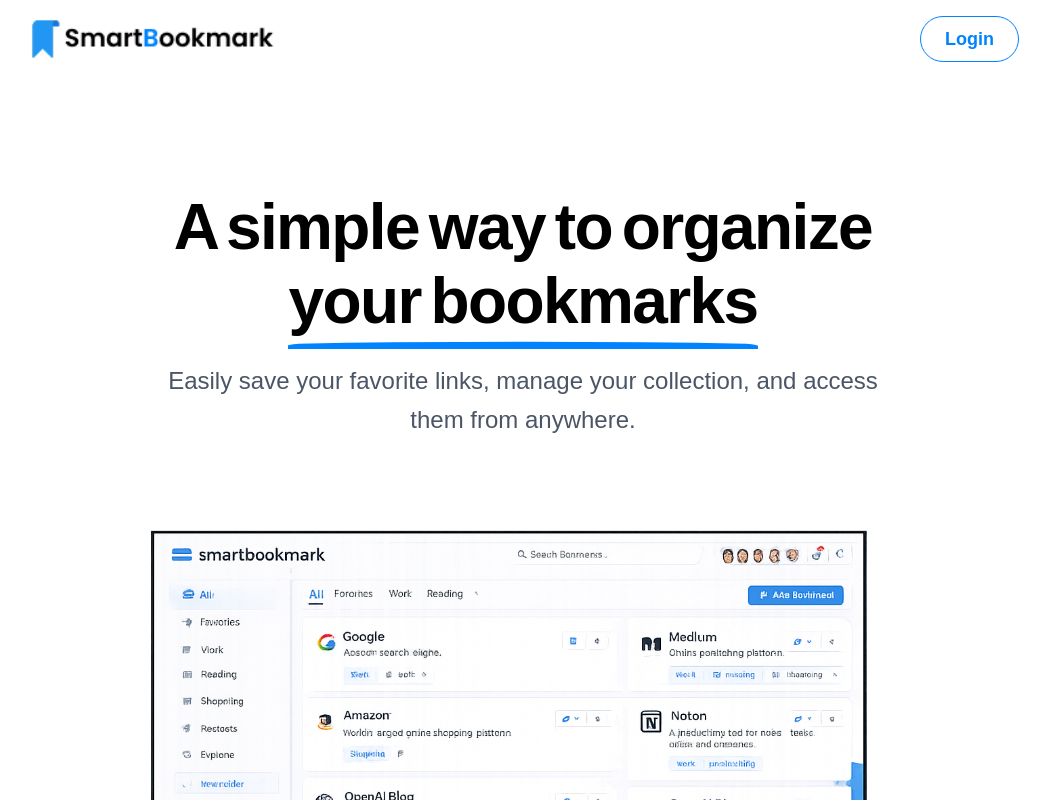
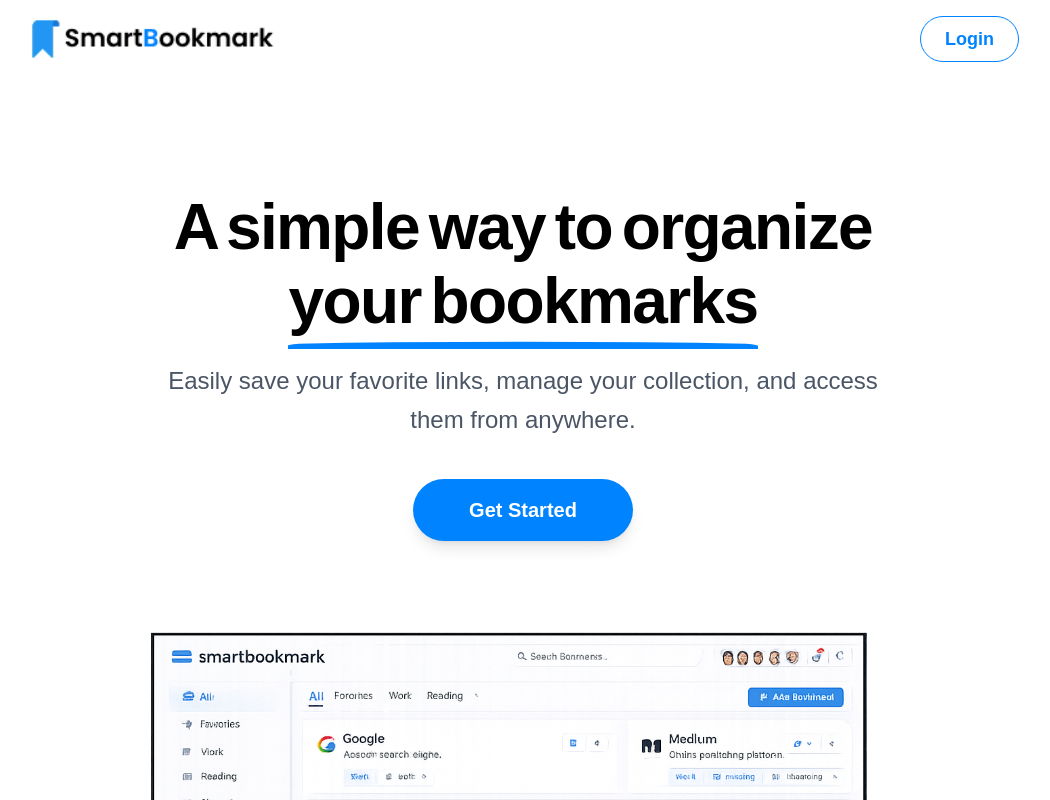
Before and after one commit to arunbaaby/AbstrabitBookmarkApp, a Next.js app: page / in a window 1280 px wide. Shown: the top 800 px of the page, without its empty margins (117-1167 px from the left). Built offline with nearby package versions, Linux system fonts and the light colour scheme; no server answers.

Commit message:
LandingPage: Restore desktop-only hero Get Started button

```diff
--- a/src/components/LandingPage.tsx
+++ b/src/components/LandingPage.tsx
@@ -126,7 +126,14 @@ const LandingPage = ({ initialUser }: { initialUser: any }) => {
                         and access them from anywhere.
                     </p>
 
-
+                    <div className="hidden md:flex justify-center mt-10">
+                        <button
+                            onClick={handleGetStarted}
+                            className="bg-[#0083FF] hover:bg-blue-600 text-white font-semibold text-[20px] px-14 py-4 rounded-full shadow-lg transition active:scale-95"
+                        >
+                            Get Started
+                        </button>
+                    </div>
                 </div>
             </section>
 
```
